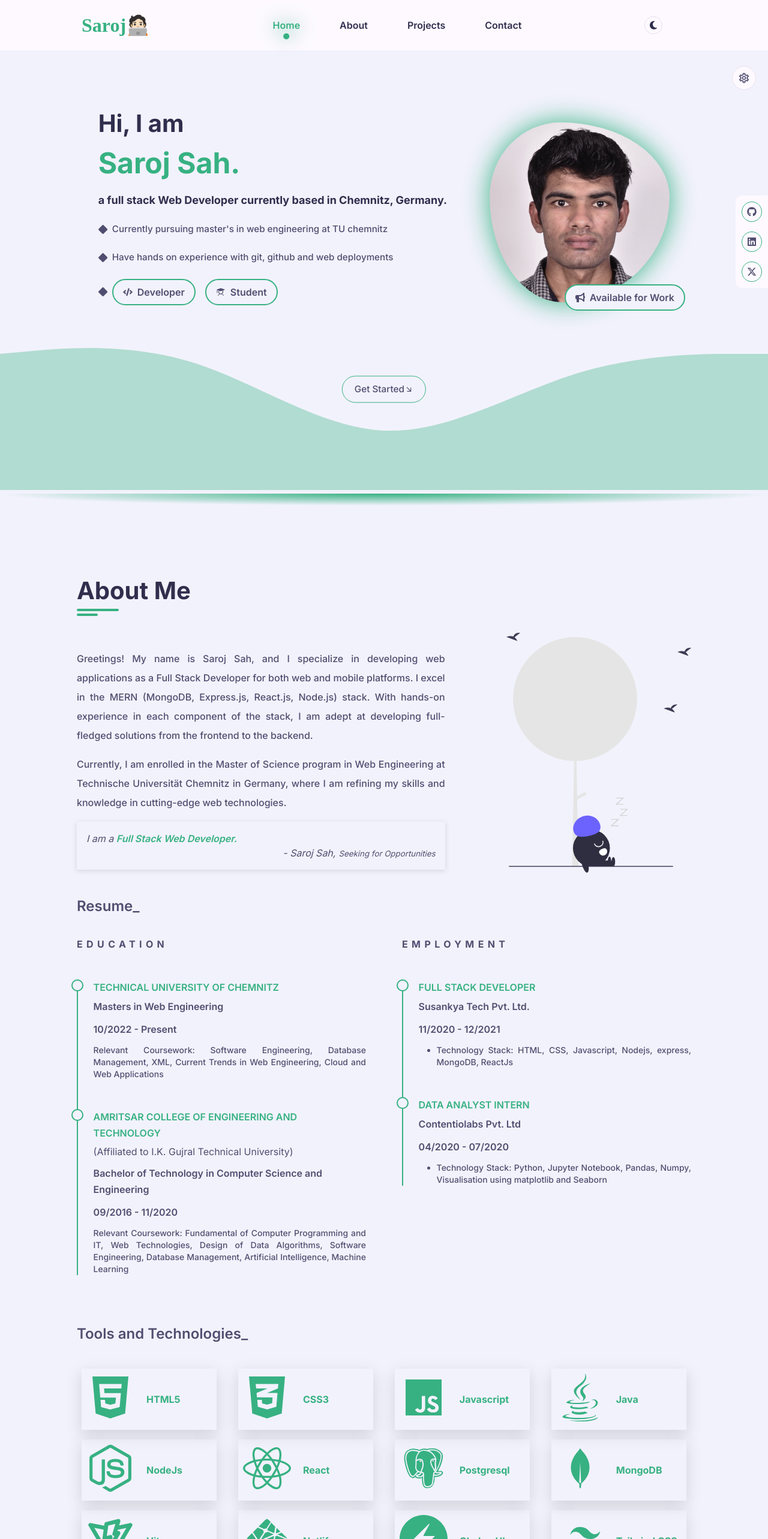
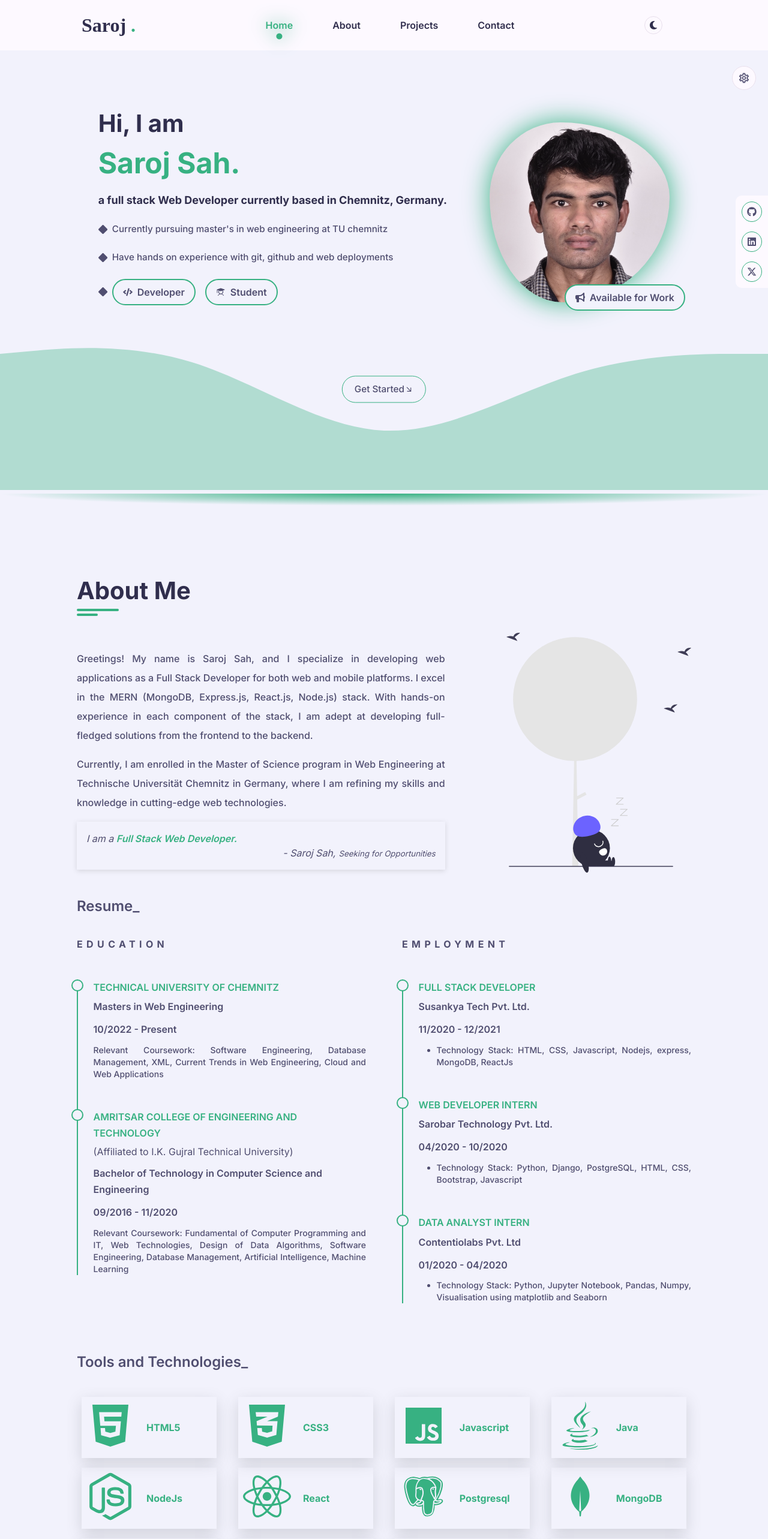
Before and after one commit to saroj2053/my-portfolio-site, a React (Vite) app: page / in a window 1280 px wide. Shown: the top 2566 px of the page at 60% size. Built offline with nearby package versions, Linux system fonts and the light colour scheme; a web font is replaced by a local one.

Commit message:
added new projects

```diff
--- a/src/components/Navbar/Navbar.css
+++ b/src/components/Navbar/Navbar.css
@@ -31,7 +31,11 @@
   font-family: "Cedarville Cursive", cursive;
   cursor: pointer;
   font-weight: 700;
+}
+
+.nav__brand-title span {
   color: var(--skin-color);
+  font-size: 2rem;
 }
 
 /* .nav__brand-title::after {
--- a/src/components/Navbar/Navbar.tsx
+++ b/src/components/Navbar/Navbar.tsx
@@ -34,8 +34,9 @@ const Navbar = () => {
           <div className="nav">
             <div className="navbar__left">
               <Link to="/" className="nav__brand" aria-label="Go home">
-                {/* <img src={brandSvg} alt="" /> */}
-                <h1 className="nav__brand-title">Saroj🧑🏻&zwj;💻</h1>
+                <h1 className="nav__brand-title">
+                  Saroj <span>.</span>
+                </h1>
               </Link>
             </div>
             <div className={`navbar__middle ${isNavOpen ? "open" : ""}`}>
--- a/src/components/Project/projectData.ts
+++ b/src/components/Project/projectData.ts
@@ -104,6 +104,7 @@ const projects = [
       "MongoDB",
       "ejs template engine",
       "Express Validator",
+      "Bootstrap",
     ],
     githubUrl: "https://github.com/saroj2053/Stronics",
     deployedUrl: "https://stronics.onrender.com/",
--- a/src/components/Resume/Resume.tsx
+++ b/src/components/Resume/Resume.tsx
@@ -58,12 +58,29 @@ const Resume = () => {
           </div>
           <div className="resume__item">
             <h2 className="resume-employment__title text-lg">
+              WEB DEVELOPER INTERN
+            </h2>
+            <h4 className="resume-employment__subtitle text-lg">
+              Sarobar Technology Pvt. Ltd.
+            </h4>
+            <p className="resume__date text-lg">04/2020 - 10/2020</p>
+            <div className="resume__description text-sm">
+              <ul style={{ paddingLeft: "30px" }}>
+                <li>
+                  Technology Stack: Python, Django, PostgreSQL, HTML, CSS,
+                  Bootstrap, Javascript
+                </li>
+              </ul>
+            </div>
+          </div>
+          <div className="resume__item">
+            <h2 className="resume-employment__title text-lg">
               DATA ANALYST INTERN
             </h2>
             <h4 className="resume-employment__subtitle text-lg">
               Contentiolabs Pvt. Ltd
             </h4>
-            <p className="resume__date text-lg">04/2020 - 07/2020</p>
+            <p className="resume__date text-lg">01/2020 - 04/2020</p>
             <div className="resume__description text-sm">
               <ul style={{ paddingLeft: "30px" }}>
                 <li>
```
